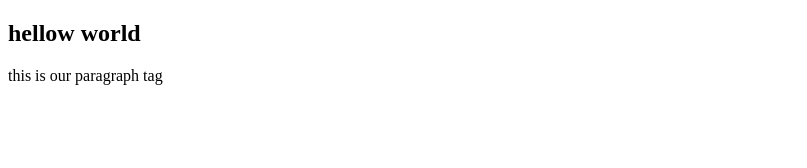
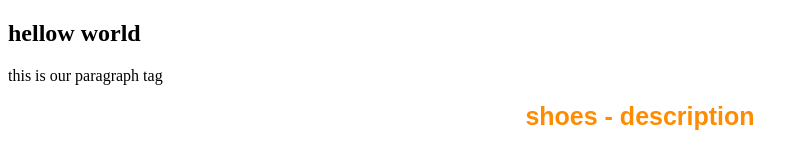
Before and after one commit to osmangoni1/my-beautiful-website, a plain HTML site: page index.html in a window 1280 px wide. Shown: the whole page, without its empty margins (0-807 px from the left). Drawn offline with Linux system fonts and the light colour scheme.

Commit message:
styling heading

```diff
--- a/index.html
+++ b/index.html
@@ -9,5 +9,6 @@
 <body>
     <h2>hellow world</h2>
     <p>this is our paragraph tag</p>
+    <h1 style="text-align:center;color:darkorange;font-family:arial;font-size:25px;">shoes - description</h1>
 </body>
 </html>
```
